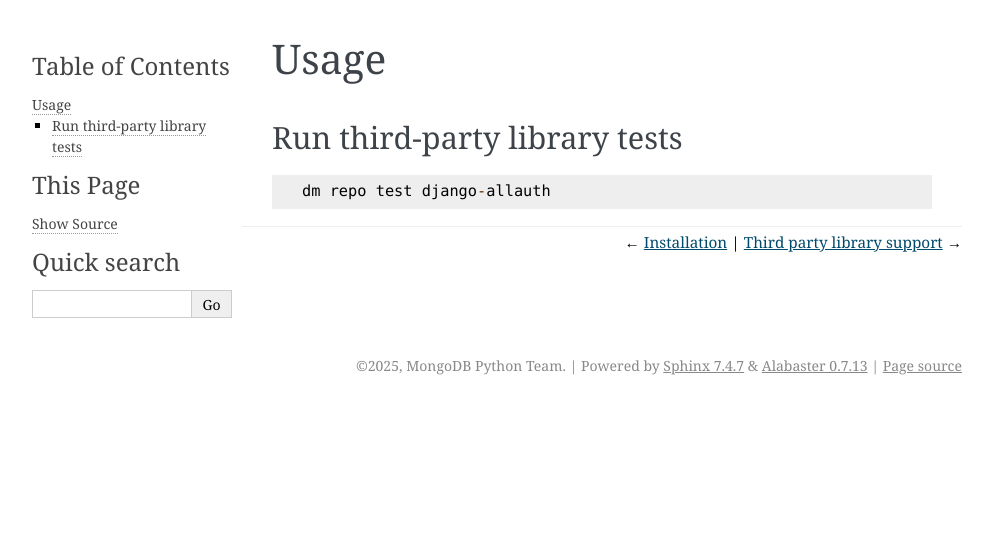
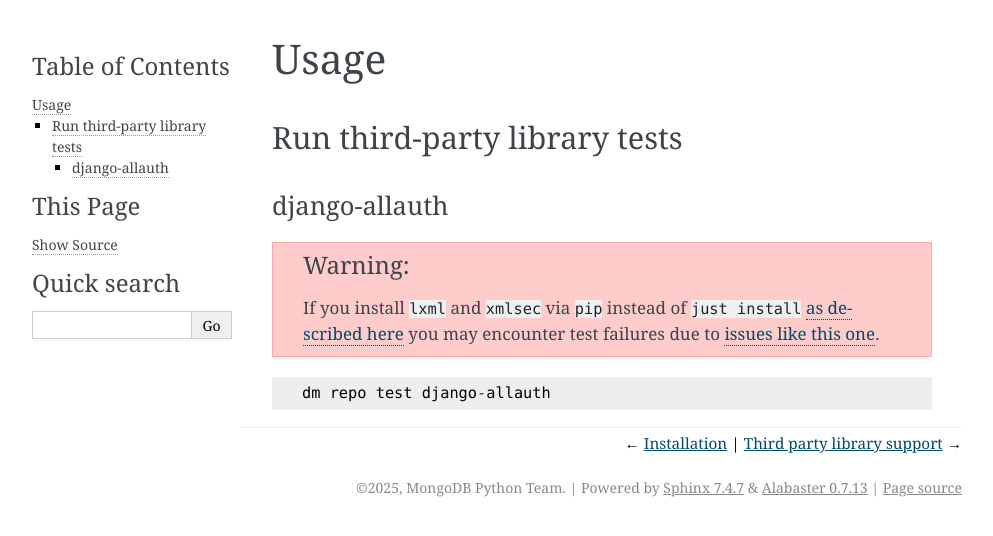
Before and after one commit to mongodb-labs/django-mongodb-cli, a Sphinx documentation site: the page built from docs/source/usage.rst, in a window 1280 px wide. Shown: the top 536 px of the page, without its empty margins (148-1141 px from the left). Built offline with Sphinx 7.4.7, drawn with Linux system fonts in a browser that asks for light colours.

Commit message:
Run allauth tests

```diff
--- a/docs/source/index.rst
+++ b/docs/source/index.rst
@@ -25,7 +25,7 @@
 .. toctree::
    :maxdepth: 3
 
-   installation/index
+   installation
    usage
    third-party-library-support/index
    supported-libraries/index
--- a/docs/source/usage.rst
+++ b/docs/source/usage.rst
@@ -4,6 +4,16 @@
 Run third-party library tests
 ~~~~~~~~~~~~~~~~~~~~~~~~~~~~~
 
+django-allauth
+++++++++++++++
+
+.. warning::
+
+   If you install ``lxml`` and ``xmlsec`` via ``pip`` instead of
+   ``just install`` :ref:`as described here <additional-installation-steps>`
+   you may encounter test failures due to `issues like this one
+   <https://github.com/xmlsec/python-xmlsec/issues/320>`_.
+
 ::
 
     dm repo test django-allauth
```
Also changed, not shown: docs/source/installation.rst (renamed from docs/source/installation/index.rst, +7 -3 lines).
